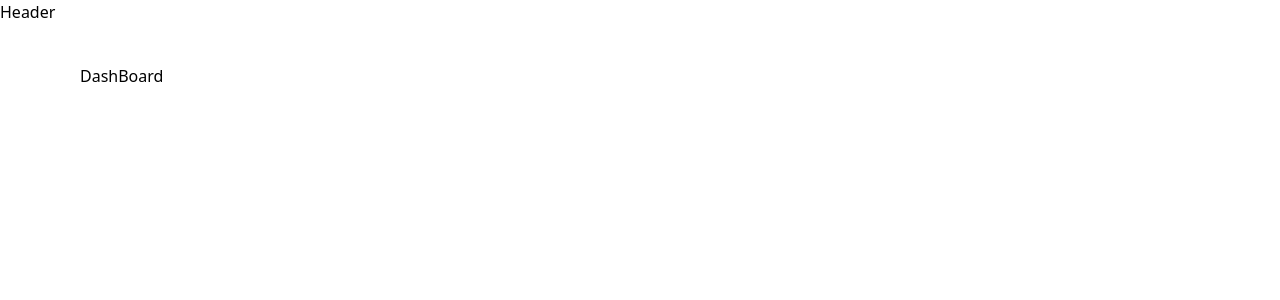
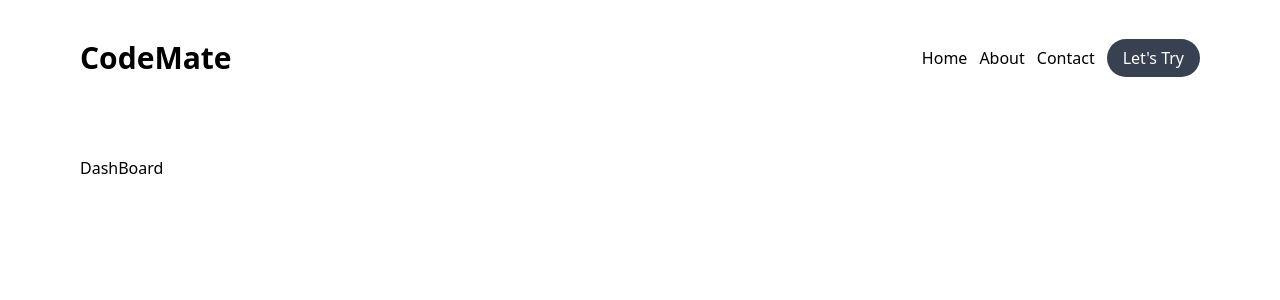
Before and after one commit to akshit614/CodeMate-Ai, a React (Vite) app: page / in a window 1280 px wide. Shown: the top 300 px of the page. Built offline with nearby package versions, Linux system fonts and the light colour scheme.

Commit message:
completed header component

```diff
--- a/src/components/Header.tsx
+++ b/src/components/Header.tsx
@@ -1,8 +1,20 @@
 import React from 'react'
+import { Link } from 'react-router-dom'
+
 
 const Header = () => {
   return (
-    <div>Header</div>
+    <nav className='flex justify-between items-center px-20 py-10'>
+      <Link to={'/'} className='font-bold text-3xl'>CodeMate</Link>
+      <ul className='flex items-center gap-x-3 text-base '>
+        <li>Home</li>
+        <li>About</li>
+        <li>Contact</li>
+        <li>
+          <Link to={'/code'} className='bg-gray-700 text-white rounded-full px-4 py-2 transition duration-300 ease-in-out hover:bg-black hover:shadow-[0_0_10px_3px_rgba(255,255,0,1)]'>Let's Try</Link>
+        </li>
+      </ul>
+    </nav>
   )
 }
 
```
